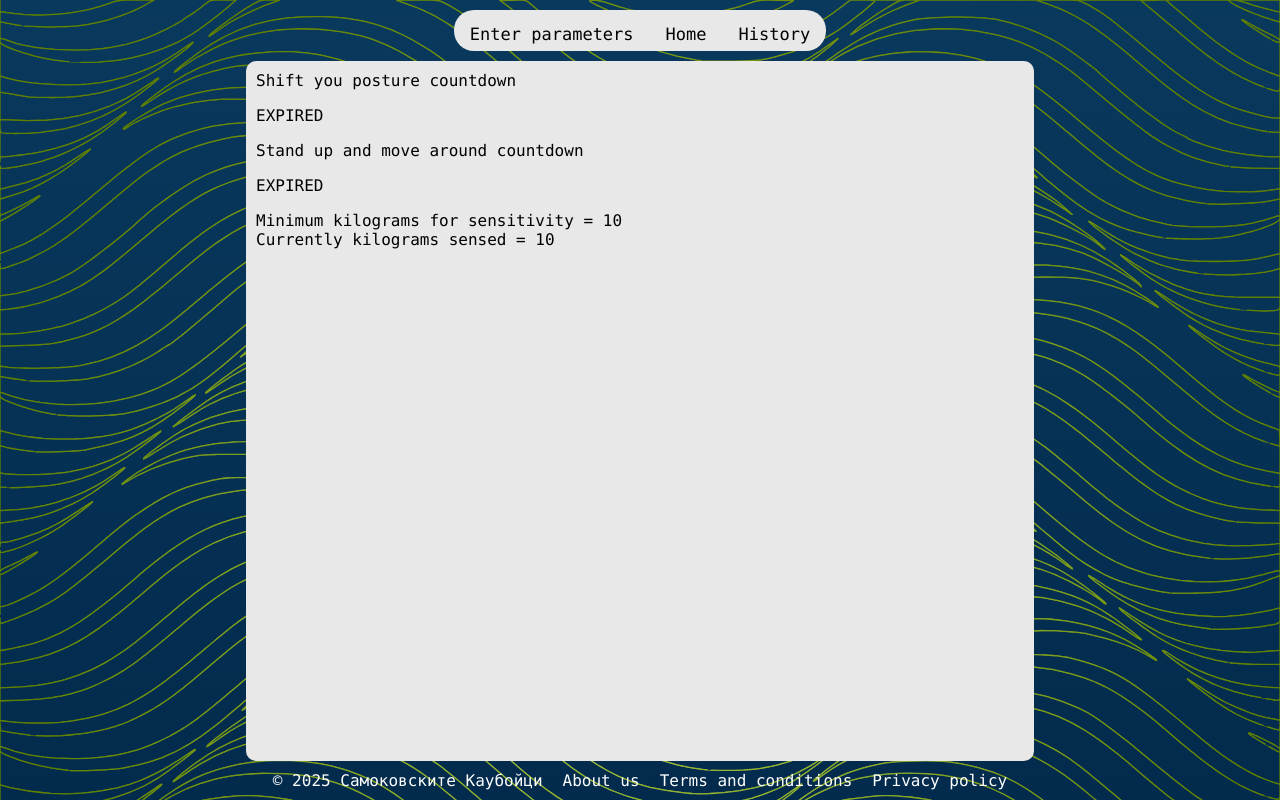
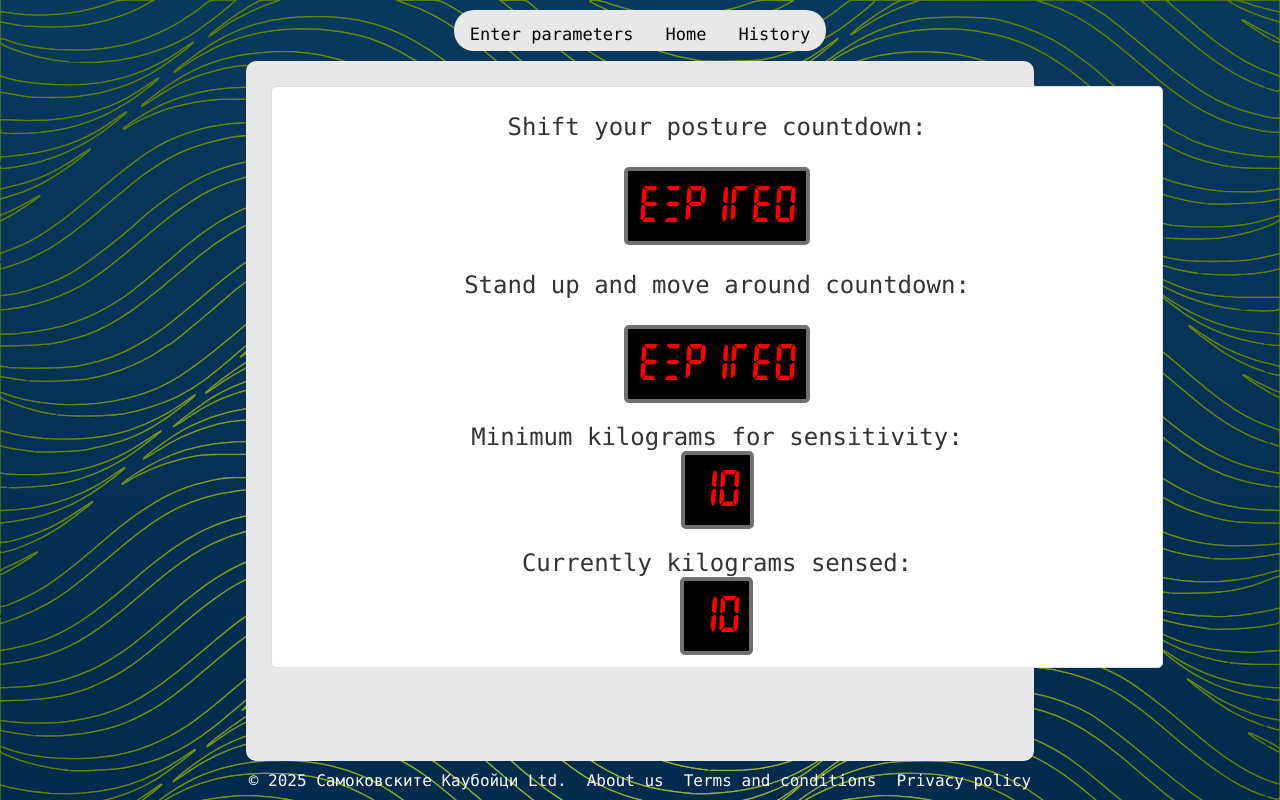
Before and after one commit to kaloyan-yanev/HackTuesXI, a Flask app: template templates/Home.html in a window 1280 px wide. Run offline with Flask 3, Linux system fonts and the light colour scheme; the template is opened without the code that fills it: most values are stand-ins (such as "Sample title", 1, 10 or a date in 2020).

Commit message:
fixed countdown

```diff
--- /dev/null
+++ b/static/home.css
@@ -0,0 +1,68 @@
+@font-face {
+    font-family: '7Segment';
+    src: url('../static/SevenSegment.ttf');
+}
+
+body {
+    font-family: 'Monaco', Monaco, monospace;
+    background-color: #f4f4f4;
+    display: flex;
+    flex-direction: column;
+    justify-content: center;
+    align-items: center;
+    height: 100vh;
+    margin: 0;
+}
+
+h1, .weight-display {
+    font-size: 24px;
+    color: #333;
+    text-align: center;
+    font-weight: lighter;
+    align-self: center; /* Center relative to the container */
+}
+
+.form-container {
+    display: flex;
+    flex-direction: column;
+    align-items: center; /* Center children horizontally */
+    width: 870px; /* Added px unit */
+    padding: 10px;
+    margin: 15px;
+    background-color: white;
+    border: 1px solid #ddd;
+    border-radius: 5px;
+    height: 560px;
+    position: relative;
+}
+
+#first_countdown, #second_countdown {
+    font-family: '7Segment', sans-serif;
+    font-size: 48px;
+    color: #ff0000;
+    text-align: center;
+    background-color: #000;
+    border: 4px solid #707070;
+    padding: 10px;
+    border-radius: 5px;
+    width: fit-content;
+    margin: 10px 0;
+}
+
+.weight-display {
+    font-size: 24px;
+    color: #333;
+    text-align: center;
+    margin: 10px 0;
+}
+
+.weight-display .weight-value {
+    font-family: '7Segment', sans-serif;
+    font-size: 48px;
+    color: #ff0000;
+    border: 4px solid #707070;
+    background-color: #000;
+    padding: 10px;
+    border-radius: 5px;
+    display: inline-block;
+}
--- a/templates/Home.html
+++ b/templates/Home.html
@@ -3,54 +3,77 @@
 {% block title %}Index{% endblock %}
 
 {% block content %}
-Shift you posture countdown
+<head>
+  <link rel="stylesheet" href="{{ url_for('static', filename='home.css') }}">
+</head>
+
+<div class="form-container">
+<h1>Shift your posture countdown:</h1>
 <p id="first_countdown"></p>
 <script>
-    var distance = {{ minutes_to_shift_posture }} * 60;
+    var time = {{ minutes_to_shift_posture }} * 60;
     // Update the count down every 1 second
     var x = setInterval(function() {
       // Find the distance between now and the count down date
 
 
       // Time calculations for days, hours, minutes and seconds
-      var hours = Math.floor(distance/3600);
-      var minutes = Math.floor((distance%3600)/60);
-      var seconds = Math.floor((distance%3600)%60);
-      // Display the result in the element with id="demo"
-      document.getElementById("first_countdown").innerHTML = hours + "h "
-      + minutes + "m " + seconds + "s ";
-      distance = distance - 1
+      var hours = Math.floor(time/3600);
+      var minutes = Math.floor((time%3600)/60);
+      var seconds = Math.floor((time%3600)%60);
+      // Display the result in the element with id="first_countdown"
+      if(seconds < 10){
+        document.getElementById("first_countdown").innerHTML = hours + ":"
+      + minutes + ":" + "0" + seconds;
+      }
+      if(minutes < 10){
+        document.getElementById("first_countdown").innerHTML = hours + ":" + "0"
+      + minutes + ":" + seconds;
+      }
+      if(seconds < 10 && minutes <10){
+        document.getElementById("first_countdown").innerHTML = hours + ":" + "0"
+      + minutes + ":" + "0" + seconds;
+      }
+      time = time - 1
       // If the count down is finished, write some text
-      if (distance < 0) {
+      if (time < 0) {
         clearInterval(x);
         document.getElementById("first_countdown").innerHTML = "EXPIRED";
       }
     }, 1000);
     </script>
-    Stand up and move around countdown
+<h1>Stand up and move around countdown:</h1>
     <p id = "second_countdown"></p>
     <script>
-      var distance1 = {{ minutes_to_move_around }} * 60;
+      var time1 = {{ minutes_to_move_around }} * 60;
       // Update the count down every 1 second
       var x1 = setInterval(function() {
         // Find the distance between now and the count down date
 
 
         // Time calculations for days, hours, minutes and seconds
-        var hours1 = Math.floor(distance1/3600);
-        var minutes1 = Math.floor((distance1%3600)/60);
-        var seconds1 = Math.floor((distance1%3600)%60);
+        var hours1 = Math.floor(time1/3600);
+        var minutes1 = Math.floor((time1%3600)/60);
+        var seconds1 = Math.floor((time1%3600)%60);
         // Display the result in the element with id="demo"
-        document.getElementById("second_countdown").innerHTML = hours1 + "h "
-        + minutes1 + "m " + seconds1 + "s ";
-        distance1 = distance1 - 1
+        if(seconds1 < 10){
+          document.getElementById("second_countdown").innerHTML = hours1 + ":" + minutes1 + ":" + "0" + seconds1;
+        }
+        if(minutes1 < 10){
+          document.getElementById("second_countdown").innerHTML = hours1 + ":" + "0" + minutes1 + ":"  + seconds1;
+        }
+        if(seconds1 < 10 && minutes1 <10){
+          document.getElementById("second_countdown").innerHTML = hours1 + ":" + "0" + minutes1 + ":" + "0" + seconds1;
+        }
+        time1 = time1 - 1
         // If the count down is finished, write some text
-        if (distance1 < 0) {
+        if (time1 < 0) {
           clearInterval(x);
           document.getElementById("second_countdown").innerHTML = "EXPIRED";
         }
       }, 1000);
       </script>
-      Minimum kilograms for sensitivity = {{minimum_weight}}<br>
-      Currently kilograms sensed = {{current_weight}}
+<div class="weight-display">Minimum kilograms for sensitivity:<br> <span class="weight-value">{{minimum_weight}}</span></div>
+<div class="weight-display">Currently kilograms sensed: <br> <span class="weight-value">{{current_weight}}</span></div>
+</div>
 {% endblock %}
--- a/templates/base.html
+++ b/templates/base.html
@@ -21,7 +21,7 @@
     </div>
 
     <div class="footer">
-        <p class="copyright">© 2025 Самоковските Каубойци</p>
+        <p class="copyright">© 2025 Самоковските Каубойци Ltd.</p>
         <p>About us</p>
         <p>Terms and conditions</p>
         <p>Privacy policy</p>
```
Also changed, not shown: static/index.css (+16 -16 lines), static/SevenSegment.ttf (added).
